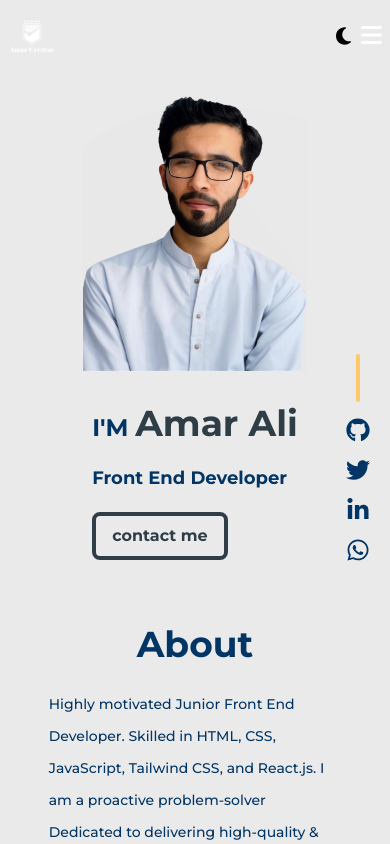
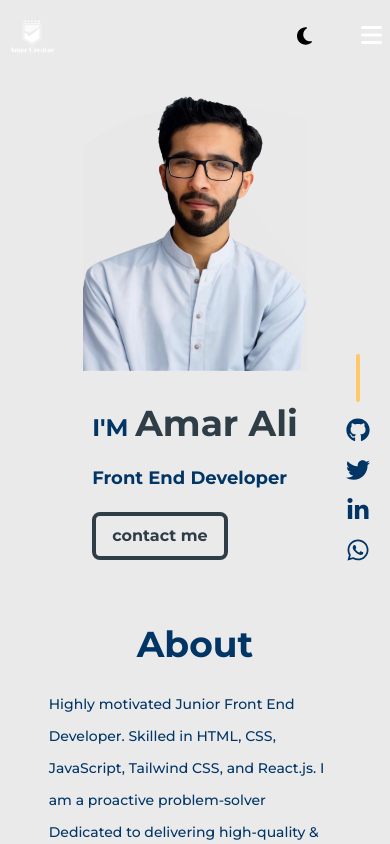
Before and after one commit to amar557/Portfolio-Website, a React (Vite) app: page / in a window 390 px wide. Shown: the top 844 px of the page. Built offline with nearby package versions, Linux system fonts and the light colour scheme.

Commit message:
commited

```diff
--- a/src/components/Navbar.jsx
+++ b/src/components/Navbar.jsx
@@ -54,8 +54,8 @@ function Navbar() {
       className={` ${
         stickey
           ? "fixed z-50 w-full bg-[#d9d9d9e8] shadow-lg"
-          : "relative bg-transparent"
-      }  font-roboto  z-50 flex items-center justify-between py-1 transition-all  lg:justify-center lg:py-5 `}
+          : "relative w-full bg-transparent"
+      }   flex items-center justify-between py-1 transition-all  lg:justify-center lg:py-5 `}
     >
       <Logo />
       <LinkList isOpen={isOpen} />
@@ -75,7 +75,7 @@ function LinkList({ isOpen }) {
   return (
     <>
       <ul
-        className={`absolute right-0 top-0 flex h-screen w-1/2 bg-[#f6f6f7] bg-gradient-to-r py-20 font-semibold lg:py-3    ${
+        className={`absolute right-0 top-0 flex h-screen w-1/2 bg-[#f6f6f7]  py-20 font-semibold lg:py-3    ${
           isOpen ? "hidden" : "block"
         } w-1/2 flex-col gap-y-5  text-center text-black transition-all lg:static lg:flex lg:h-fit  lg:flex-row lg:items-center lg:justify-center lg:space-x-7 lg:rounded-full lg:px-3 `}
       >
@@ -130,7 +130,7 @@ const ThemeChangerButton = memo(function () {
   return (
     <>
       <button
-        className="absolute right-[10%] top-2/4 -translate-y-2/4 justify-end  text-xl transition-all lg:right-[10%]"
+        className="absolute right-[20%] top-2/4 -translate-y-2/4   text-xl transition-all lg:right-[10%]"
         onClick={HandleTheme}
       >
         {Isdark ? (
```
